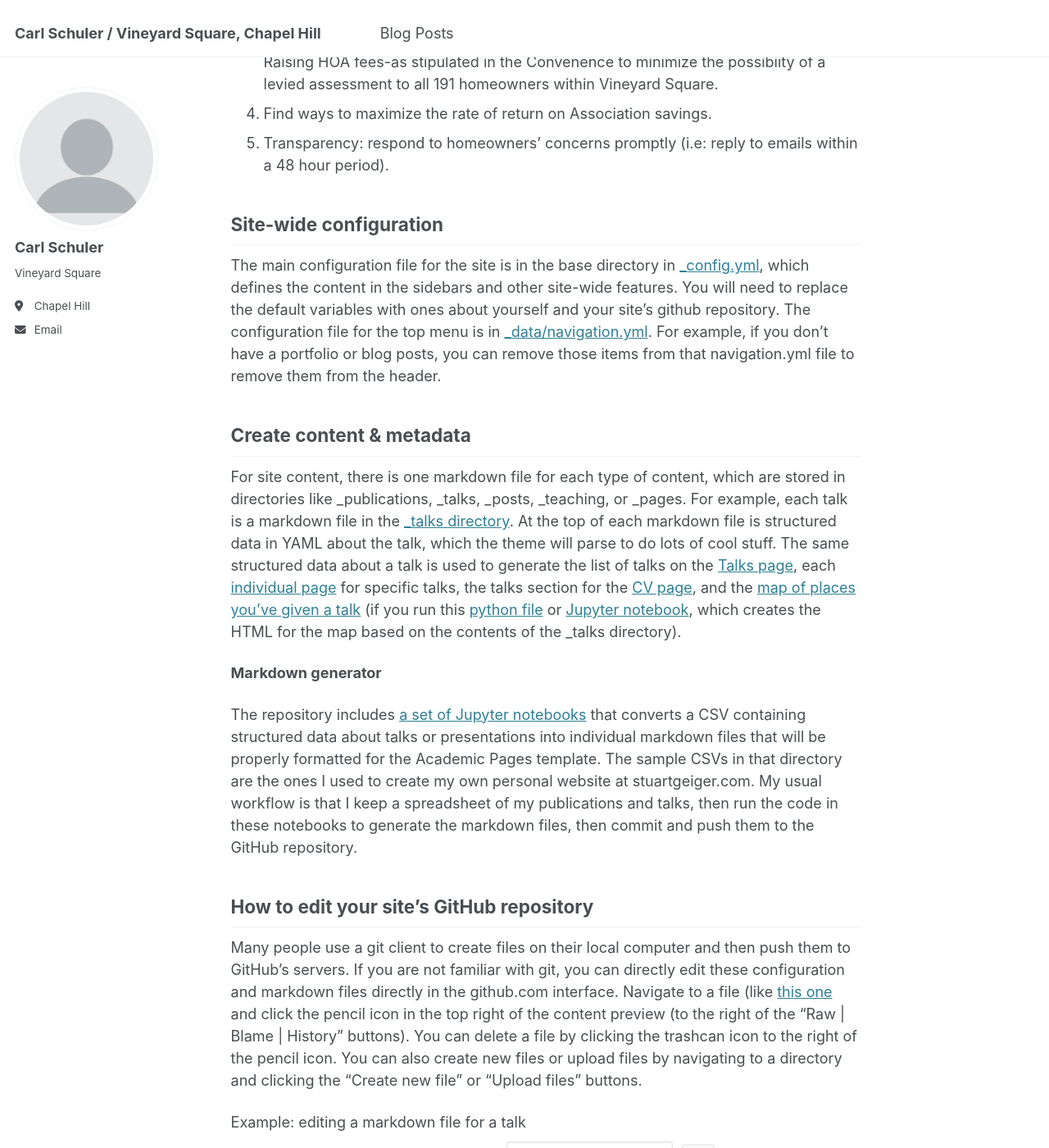
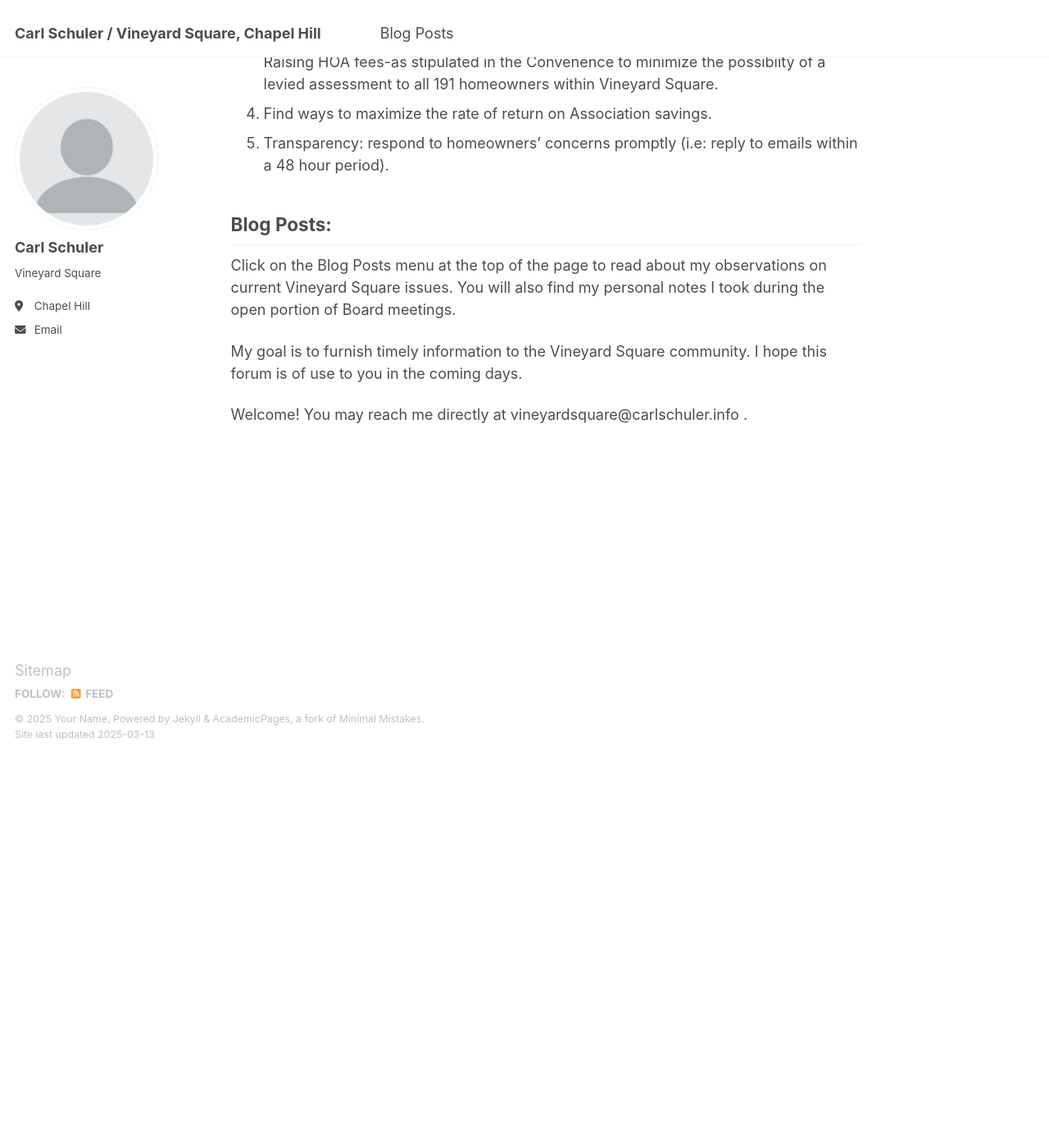
Before and after one commit to CarlSchuler/carl.github.io, a Jekyll site: the page built from _pages/about.md, in a window 1280 px wide and 1400 px high, scrolled down 837 px. Shown: the whole window at 82% size. Built offline with Jekyll 4.4.1, drawn with Linux system fonts in a browser that asks for light colours; after the commit the page ends 1760 px from its top, so only the background shows below that; some of the changed text lies outside the part shown.

Commit message:
Update about.md

```diff
--- a/_pages/about.md
+++ b/_pages/about.md
@@ -32,26 +32,10 @@ My positions:
 4. Find ways to maximize the rate of return on Association savings.
 5. Transparency: respond to homeowners' concerns promptly (i.e: reply to emails within a 48 hour period).
 
-Site-wide configuration
+Blog Posts:
 ------
-The main configuration file for the site is in the base directory in [_config.yml](https://github.com/academicpages/academicpages.github.io/blob/master/_config.yml), which defines the content in the sidebars and other site-wide features. You will need to replace the default variables with ones about yourself and your site's github repository. The configuration file for the top menu is in [_data/navigation.yml](https://github.com/academicpages/academicpages.github.io/blob/master/_data/navigation.yml). For example, if you don't have a portfolio or blog posts, you can remove those items from that navigation.yml file to remove them from the header.
+Click on the Blog Posts menu at the top of the page to read about my observations on current Vineyard Square issues. You will also find my personal notes I took during the open portion of Board meetings.
 
-Create content & metadata
-------
-For site content, there is one markdown file for each type of content, which are stored in directories like _publications, _talks, _posts, _teaching, or _pages. For example, each talk is a markdown file in the [_talks directory](https://github.com/academicpages/academicpages.github.io/tree/master/_talks). At the top of each markdown file is structured data in YAML about the talk, which the theme will parse to do lots of cool stuff. The same structured data about a talk is used to generate the list of talks on the [Talks page](https://academicpages.github.io/talks), each [individual page](https://academicpages.github.io/talks/2012-03-01-talk-1) for specific talks, the talks section for the [CV page](https://academicpages.github.io/cv), and the [map of places you've given a talk](https://academicpages.github.io/talkmap.html) (if you run this [python file](https://github.com/academicpages/academicpages.github.io/blob/master/talkmap.py) or [Jupyter notebook](https://github.com/academicpages/academicpages.github.io/blob/master/talkmap.ipynb), which creates the HTML for the map based on the contents of the _talks directory).
+My goal is to furnish timely information to the Vineyard Square community.   I hope this forum is of use to you in the coming days.
 
-**Markdown generator**
-
-The repository includes [a set of Jupyter notebooks](https://github.com/academicpages/academicpages.github.io/tree/master/markdown_generator
-) that converts a CSV containing structured data about talks or presentations into individual markdown files that will be properly formatted for the Academic Pages template. The sample CSVs in that directory are the ones I used to create my own personal website at stuartgeiger.com. My usual workflow is that I keep a spreadsheet of my publications and talks, then run the code in these notebooks to generate the markdown files, then commit and push them to the GitHub repository.
-
-How to edit your site's GitHub repository
-------
-Many people use a git client to create files on their local computer and then push them to GitHub's servers. If you are not familiar with git, you can directly edit these configuration and markdown files directly in the github.com interface. Navigate to a file (like [this one](https://github.com/academicpages/academicpages.github.io/blob/master/_talks/2012-03-01-talk-1.md) and click the pencil icon in the top right of the content preview (to the right of the "Raw | Blame | History" buttons). You can delete a file by clicking the trashcan icon to the right of the pencil icon. You can also create new files or upload files by navigating to a directory and clicking the "Create new file" or "Upload files" buttons.
-
-Example: editing a markdown file for a talk
-![Editing a markdown file for a talk](/images/editing-talk.png)
-
-For more info
-------
-More info about configuring Academic Pages can be found in [the guide](https://academicpages.github.io/markdown/), the [growing wiki](https://github.com/academicpages/academicpages.github.io/wiki), and you can always [ask a question on GitHub](https://github.com/academicpages/academicpages.github.io/discussions). The [guides for the Minimal Mistakes theme](https://mmistakes.github.io/minimal-mistakes/docs/configuration/) (which this theme was forked from) might also be helpful.
+Welcome! You may reach me directly at vineyardsquare@carlschuler.info .
```
